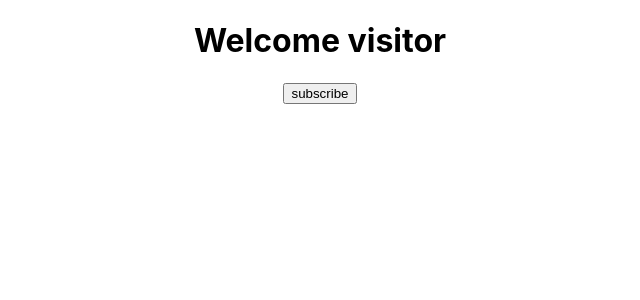
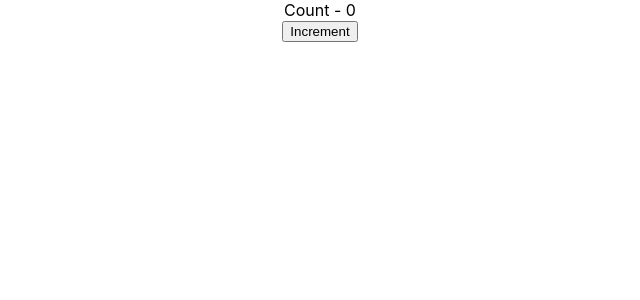
Before and after one commit to henrycanozie3-jpg/hello-world, a React (Create React App) app: page / in a window 1280 px wide. Shown: the top 300 px of the page, without its empty margins (320-960 px from the left). Built offline with nearby package versions, Linux system fonts and the light colour scheme.

Commit message:
setstate

```diff
--- a/src/App.js
+++ b/src/App.js
@@ -4,10 +4,12 @@
 import Welcome from './components/Welcome';
 import Hello from './components/Hello';
 import Message from './components/message';
+import Counter from './components/Counter';
 function App() {
   return (
     <div className="App">
-      <Message/>
+      {/*<Message/>*/}
+      <Counter />
   {/* <Greet name="Bruce" heroname="Batman">This is children props</Greet>
     <Greet name="Tony Stark" heroname="Iron Man"/>
      <Greet name="Peter Parker" heroname="Spider-Man"/>
--- a/src/components/Counter.js
+++ b/src/components/Counter.js
@@ -1,10 +1,24 @@
 import React, { Component } from 'react'
 
  class Counter extends Component {
+    constructor(props) {
+        super(props)
+    this.state = {
+        count: 0
+    }
+
+}
+increment() {
+    this.setState({
+        count: this.state.count + 1
+    }, () => {console.log('callback value', this.state.count)})
+ console.log(this.state.count)
+  }
   render() {
     return (
       <div>
-
+       <div> Count - {this.state.count}</div>
+       <button onclick = {() => this.increment()}>Increment</button>
       </div>
     )
   }
```
